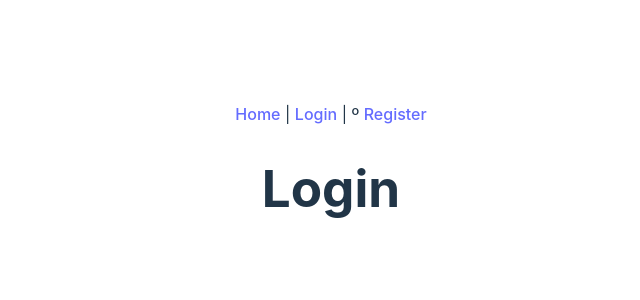
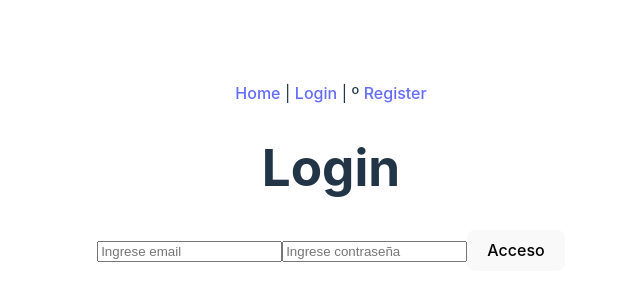
Before and after one commit to mayrars/vue-project, a Vue app: page /login in a window 1280 px wide. Shown: the part 224-524 px from the top of the page, without its empty margins (309-949 px from the left). Built offline with nearby package versions, Linux system fonts and the light colour scheme.

Commit message:
Created login view

```diff
--- a/src/views/Login.vue
+++ b/src/views/Login.vue
@@ -1,8 +1,29 @@
 <template>
     <div>
         <h1>Login</h1>
+        <form @submit.prevent="handleSubmit">
+            <input type="email" name="email" placeholder="Ingrese email" v-model.trim="email">
+            <input type="password" name="password" placeholder="Ingrese contraseña" v-model.trim="password">
+            <button type="submit">Acceso</button>
+        </form>
     </div>
 </template>
 
 <script setup>
+    import { ref } from 'vue'
+    import { useUserStore } from '../stores/user';
+    import { useRouter } from 'vue-router'
+
+    const userStore = useUserStore()
+    const router = useRouter()
+
+    const email = ref('')
+    const password = ref('')
+    const handleSubmit = async() => {
+        if(!email.value || password.value.length<6) {
+            return alert('Campos vacios')
+        }
+        await userStore.loginUser(email.value, password.value)
+        router.push('/')
+    }
 </script>
```
